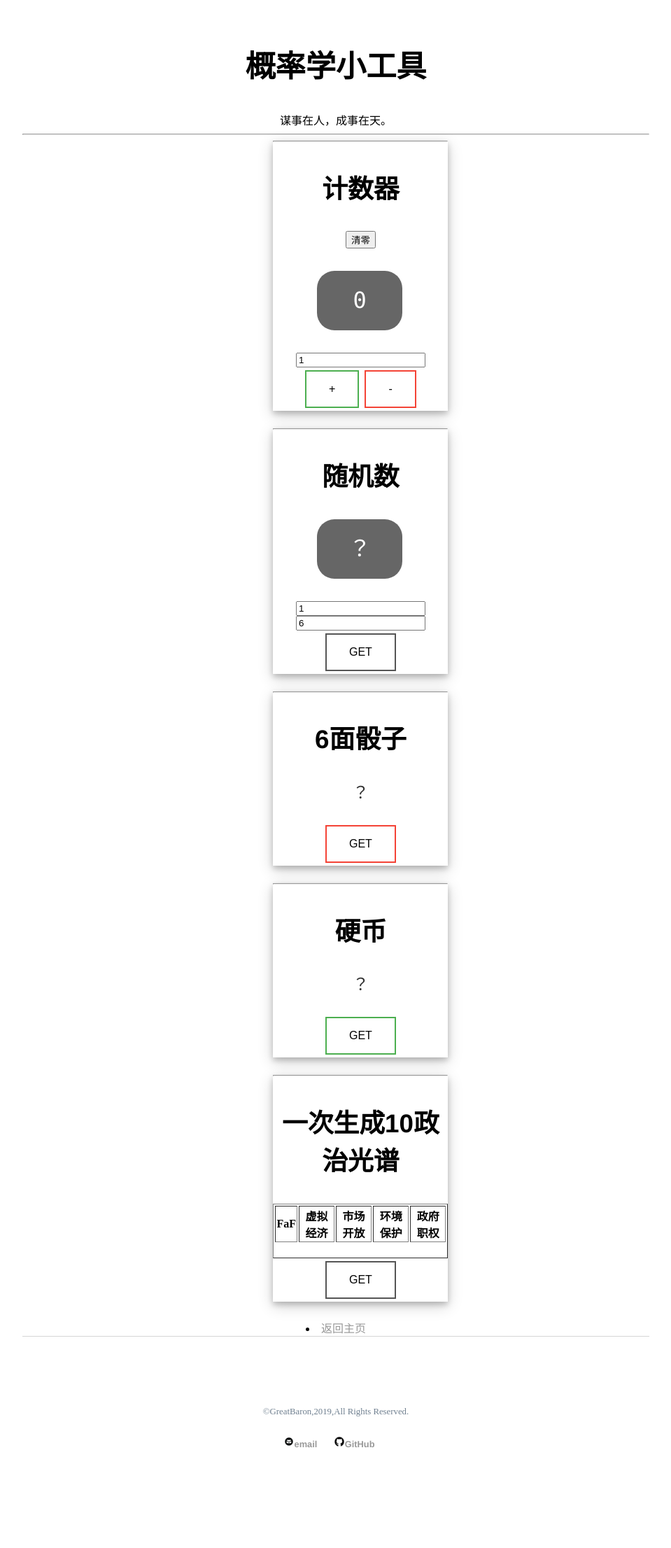
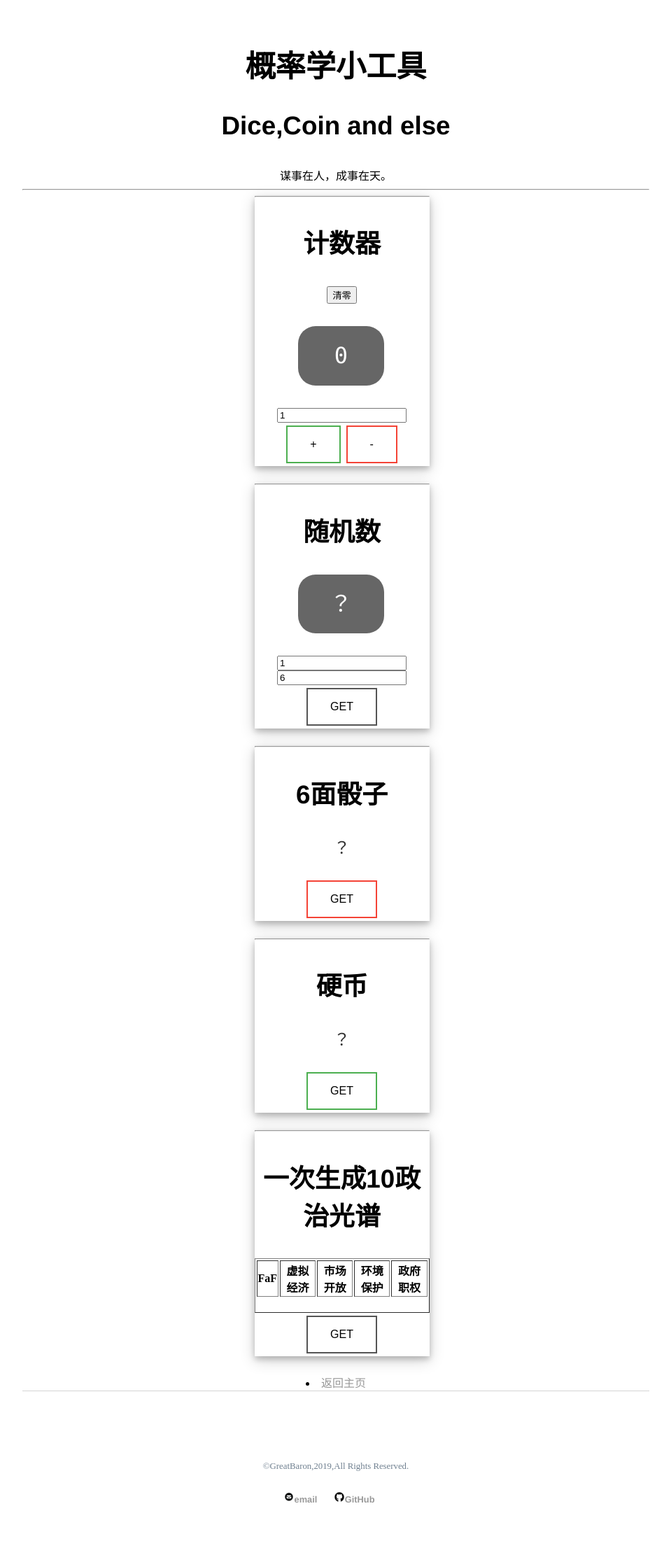
Before and after one commit to FameAndFarm/AndrewImalion.github.io, a Jekyll site: the page built from tools/litool/litools.html, in a window 1280 px wide. Shown: the whole page at 70% size, without its empty margins (160-1119 px from the left). Built offline with Jekyll 4.4.1, drawn with Linux system fonts in a browser that asks for light colours; before the commit the page ends 2133 px from its top, so only the background shows below that.

Commit message:
Update litools.html

```diff
--- a/tools/litool/litools.html
+++ b/tools/litool/litools.html
@@ -35,7 +35,7 @@ permalink: /litools
             margin-bottom: 25px;
             text-align: center;
             position: relative;
-            left: 40%;
+            left: 37%;
         }
 
         .politic {
@@ -128,7 +128,7 @@ permalink: /litools
 <body style="text-align: center;">
 
     <h2>{{ page.title }}</h2>
-    <h3>{{ page.subtilte }}</h3>
+    <h3>{{ page.subtitle }}</h3>
     <span>{{ page.description }}</span>
     <hr>
     <!-- 计数器 -->
```
